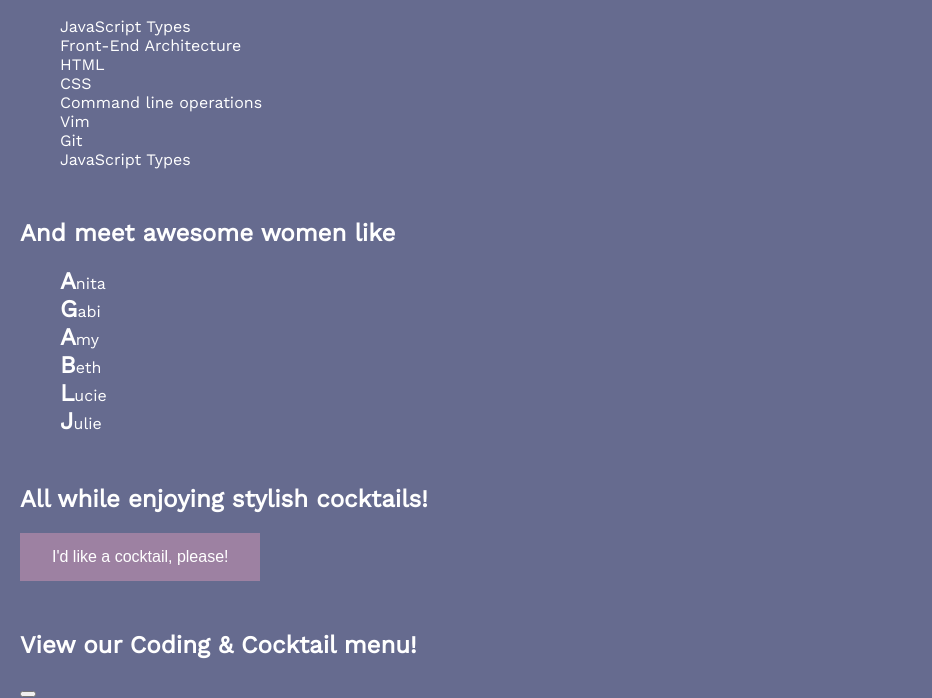
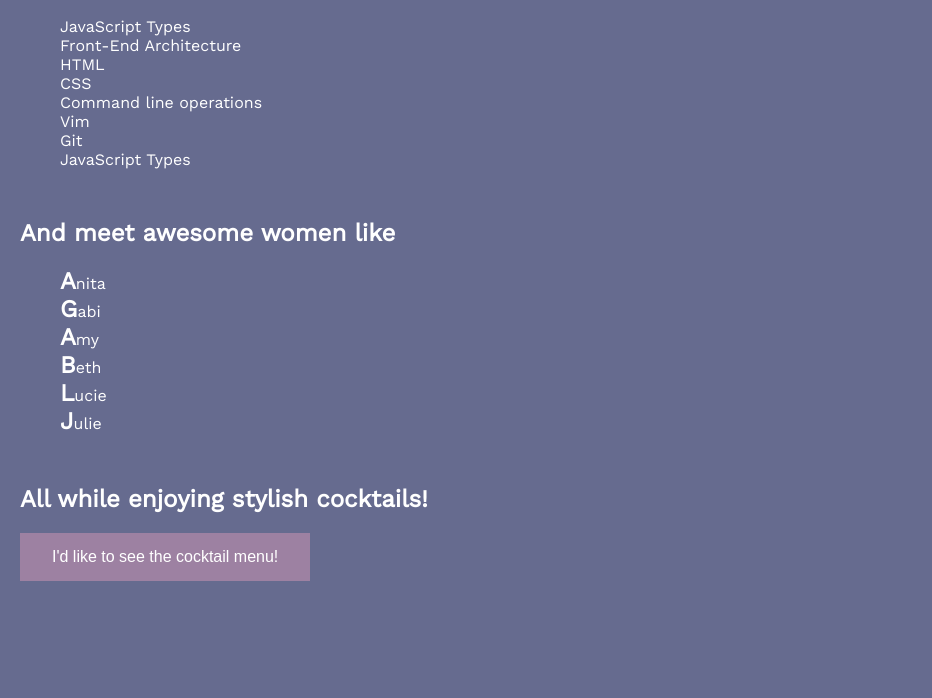
Before and after one commit to halrobison/kcwit-javascript-workshop, a website: page index.html in a window 1280 px wide. Shown: the part 112-810 px from the top of the page, without its empty margins (0-932 px from the left). Drawn offline with nearby package versions, Linux system fonts and the light colour scheme.

Commit message:
updated order button

```diff
--- a/index.html
+++ b/index.html
@@ -26,13 +26,6 @@
           onclick="clickHandler('Hi there LadyDev!')"
         ></button>
       </div>
-
-      <div class="menu">
-        <h2>View our Coding & Cocktail menu!</h2>
-        <button
-          id="place-order"
-        ></button>
-      </div>
     </div>
   </body>
 </html>
--- a/script.js
+++ b/script.js
@@ -17,9 +17,9 @@ const displayMenu = function (ladydev) {
 };
 
 const placeOrder = function (item) {
-return 'I\'d like a ' + item + ', please!';
+return 'I\'d like to see ' + drinkName;
 };
-const drinkName = 'cocktail';
+const drinkName = 'the cocktail menu!';
 
 let numberOfClicks = 0;
 
```
Also changed, not shown: 1 other file.
